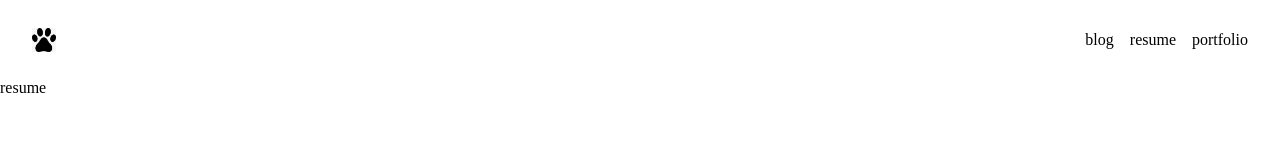
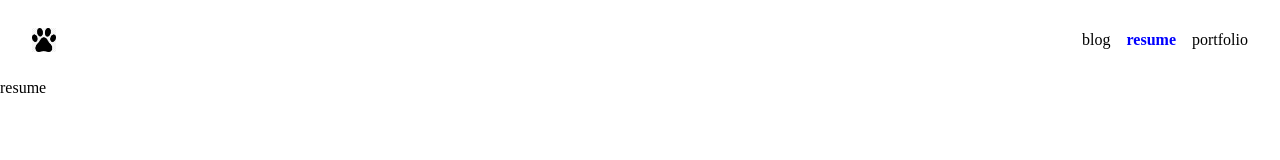
Before and after one commit to hani2057/honey-dev, a React (Vite) app: page /resume in a window 1280 px wide. Shown: the top 160 px of the page. Built offline with nearby package versions, Linux system fonts and the light colour scheme.

Commit message:
style: style selected gnb menu

```diff
--- a/src/components/elements/Text/index.ts
+++ b/src/components/elements/Text/index.ts
@@ -3,19 +3,14 @@ import { css, styled } from "styled-components";
 const Text = styled.p<{
   bold?: boolean;
   size?: number;
-  color?: string;
-  hColor?: string; // color when hovered
+  color?: string | null;
   pointer?: boolean;
 }>`
-  ${({ bold, size = 1, color, hColor, pointer }) => css`
+  ${({ bold, size = 1, color, pointer }) => css`
     font-size: ${size}rem;
     font-weight: ${bold ? "700" : "400"};
     color: ${color || "#000000"};
     cursor: ${pointer ? "pointer" : "auto"};
-
-    &:hover {
-      color: ${hColor || "#000000"};
-    }
   `}
 `;
 
--- a/src/features/gnb/components/GNBMenuText/index.tsx
+++ b/src/features/gnb/components/GNBMenuText/index.tsx
@@ -5,13 +5,19 @@ import { Text } from "@components/elements";
 interface GNBMenuTextProps {
   menu: string;
   path: string;
+  location: string;
 }
 
-export const GNBMenuText = ({ menu, path }: GNBMenuTextProps) => {
+export const GNBMenuText = ({ menu, path, location }: GNBMenuTextProps) => {
   const navigate = useNavigate();
 
   return (
-    <Text onClick={() => navigate(path)} hColor="blue" pointer={true}>
+    <Text
+      onClick={() => navigate(path)}
+      color={location === path ? "blue" : null}
+      bold={location === path}
+      pointer={true}
+    >
       {menu}
     </Text>
   );
--- a/src/features/gnb/index.tsx
+++ b/src/features/gnb/index.tsx
@@ -1,4 +1,4 @@
-import { useNavigate } from "react-router-dom";
+import { useLocation, useNavigate } from "react-router-dom";
 
 import DogPawImage from "@assets/dog-paw.png";
 
@@ -8,6 +8,9 @@ import { GNBMenuText } from "./components";
 
 export const GNB = () => {
   const navigate = useNavigate();
+  const { pathname } = useLocation();
+
+  const location = pathname.substring(1);
 
   return (
     <>
@@ -27,9 +30,9 @@ export const GNB = () => {
           onClick={() => navigate("/")}
         />
         <FlexDiv gap={1}>
-          <GNBMenuText menu="blog" path="blog" />
-          <GNBMenuText menu="resume" path="resume" />
-          <GNBMenuText menu="portfolio" path="portfolio" />
+          <GNBMenuText menu="blog" path="blog" location={location} />
+          <GNBMenuText menu="resume" path="resume" location={location} />
+          <GNBMenuText menu="portfolio" path="portfolio" location={location} />
         </FlexDiv>
       </FlexDiv>
       <div style={{ height: "5rem" }}></div>
```
